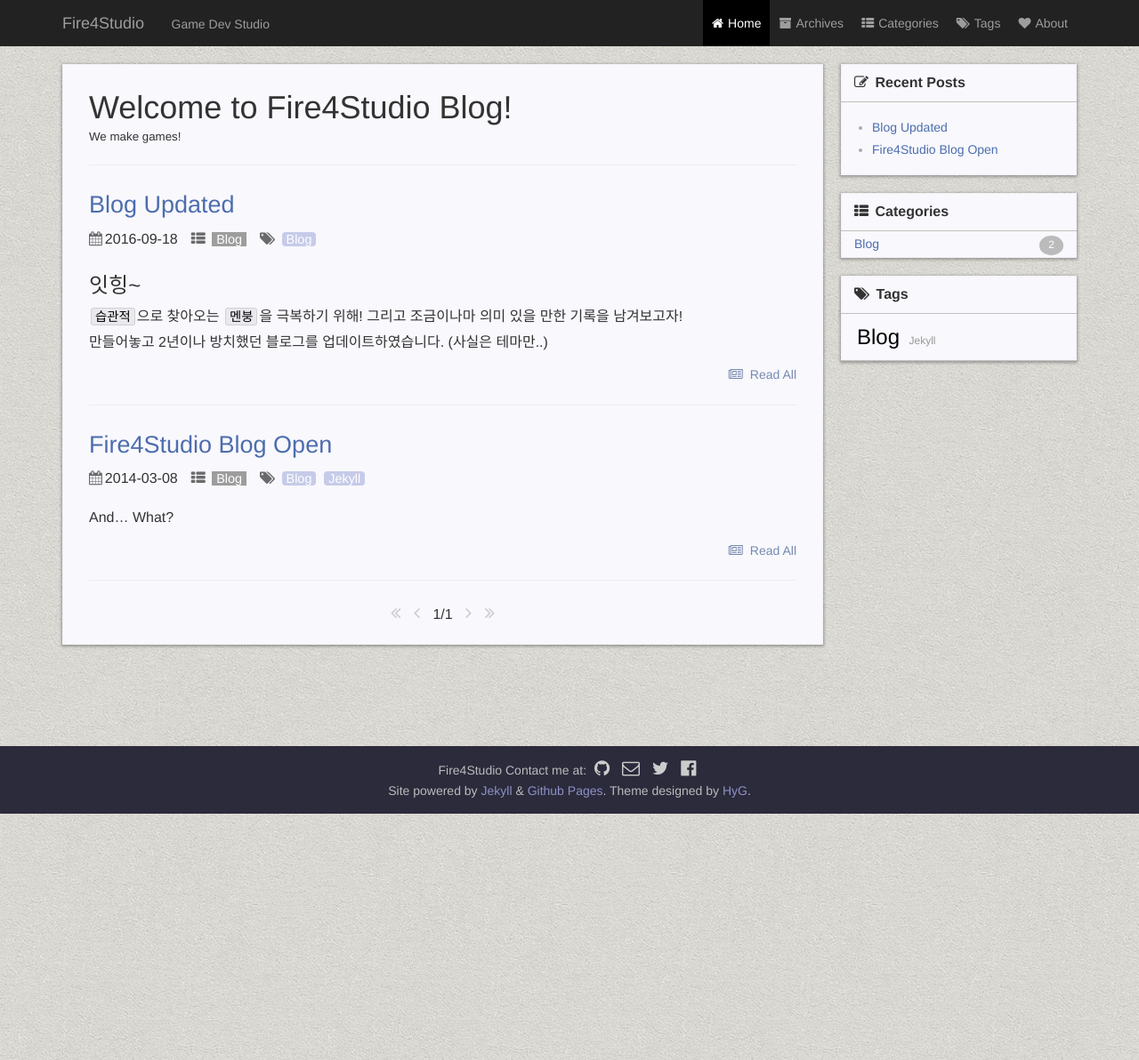
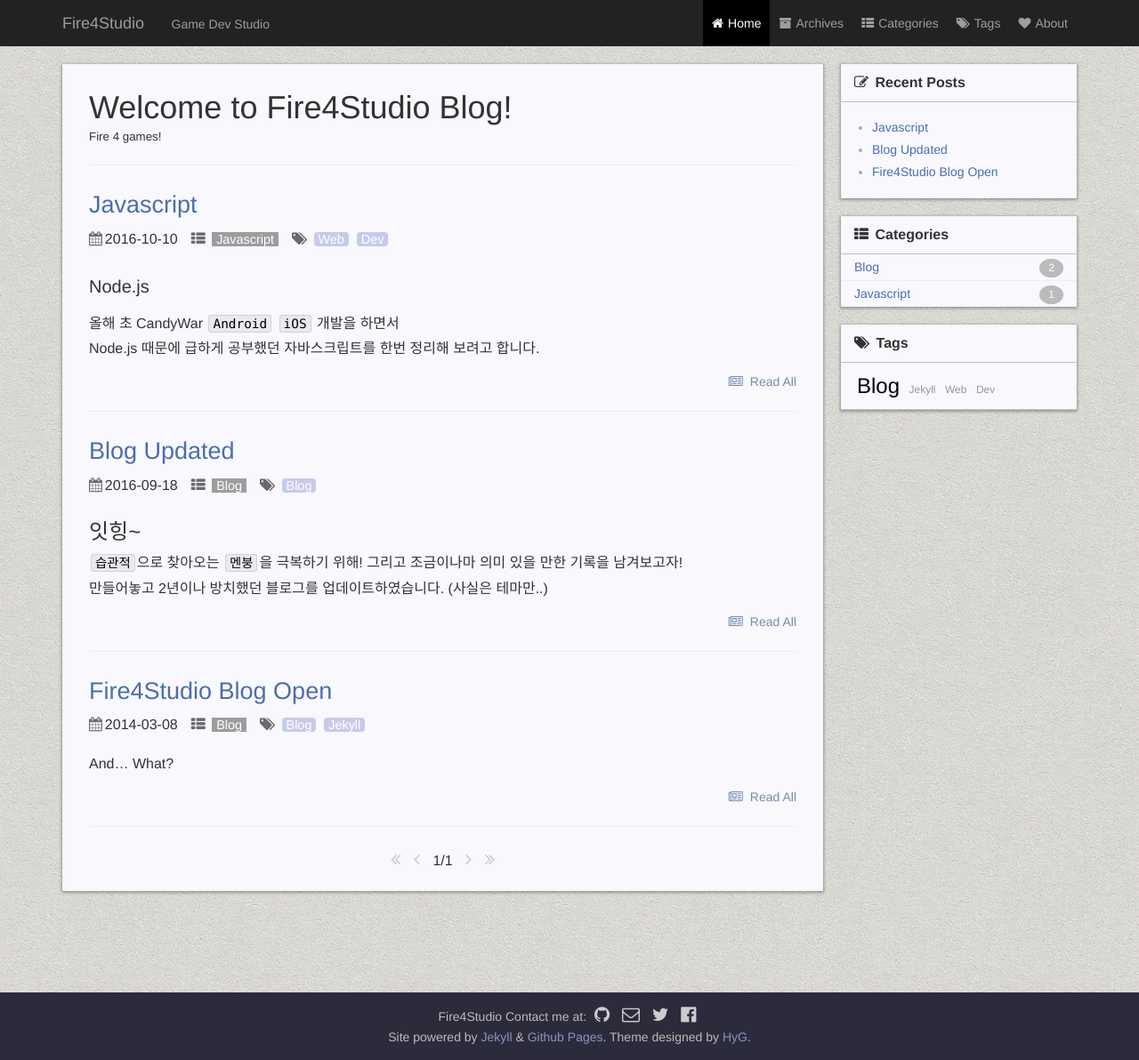
Before and after one commit to faith20/faith20.github.io, a Jekyll site: the page built from index.html, in a window 1280 px wide. Shown: the whole page at 89% size. Built offline with Jekyll 4.4.1, drawn with Linux system fonts in a browser that asks for light colours; the list of posts is cut into pages by our own code.

Commit message:
Javascript Study Post

```diff
--- a/_drafts/2016-10-10-Javascript-Study.md
+++ b/_posts/2016-10-10-Javascript-Study.md
@@ -8,7 +8,7 @@
 * content
 {:toc}
 
-## Javascript
+#### Node.js
 
 올해 초 CandyWar
 [`Android`](https://play.google.com/store/apps/details?id=com.htngames.candywar)
@@ -21,7 +21,14 @@
 아직 기초적인 수준에다가 모르는 것 투성이지만
 나중에 생각이 안날 때 금방 찾아볼 수 있는 자료가 되었으면 좋겠습니다.
 
-## Script Language
+#### Script Language
 
 개인적으로 스크립트 언어 자체에 흥미가 있어서 예전에 Python도 공부했었는데 마땅히 쓸 일이 없어 다 까먹고..
 Javascript는 일때문에 강제로 익혔더니 그나마 조금이라도 머리에 남는 것 같네요.
+
+하지만 태생적 한계(?)랄지.. (그냥 아직 잘 몰라서 그런건지..) 여전히 불안한 모습들이 보이고
+그걸 극복하기 위한 다양한 노력들이 이미 상당하다는 건 놀랍지만,
+지나치게 다양한 라이브러리들이 또 다시 혼란을 불러 일으키는 듯한 그런 느낌적인 느낌.
+
+뭐.. 하나하나 써보면서 알아가는 수 밖에 없겠지요.
+으히~
--- a/index.html
+++ b/index.html
@@ -5,7 +5,7 @@
 <div class="page clearfix" index>
     <div class="left">
         <h1>Welcome to Fire4Studio Blog!</h1>
-        <small>We make games!</small>
+        <small>Fire 4 games!</small>
         <hr>
         <ul>
             {% for post in paginator.posts %}
```
